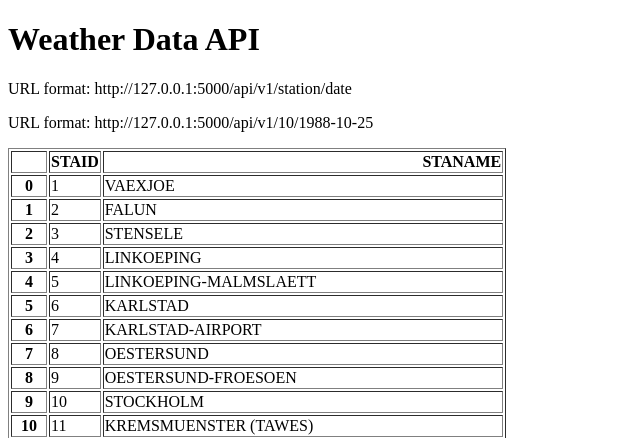
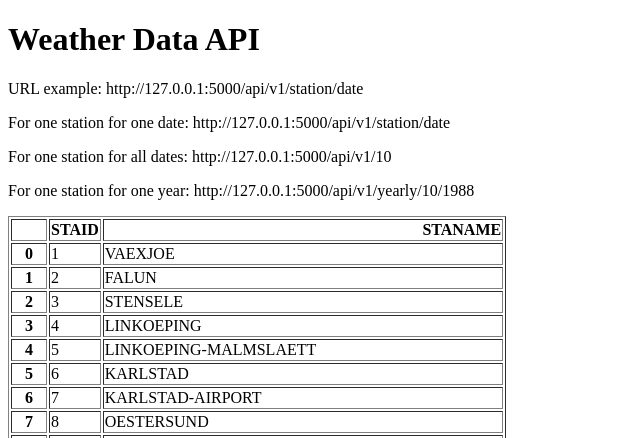
Before and after one commit to WardenClyffe17/A-historical-weather-forecast-data-website, a Flask app: page / in a window 1280 px wide. Shown: the top 438 px of the page, without its empty margins (0-640 px from the left). Run offline with Flask 3, Linux system fonts and the light colour scheme.

Commit message:
add url endpoints fir yearly and all data

```diff
--- a/main.py
+++ b/main.py
@@ -20,6 +20,22 @@ def about(station, date):
             "date": date,
             "temperature": temperature}
 
+@app.route("/api/v1/<station>")
+def all_data(station):
+    filename = "data_small/TG_STAID" + str(station).zfill(6) + ".txt"
+    df = pd.read_csv(filename, skiprows=20, parse_dates=["    DATE"])
+    result = df.to_dict(orient="records")
+    return result
+
+
+@app.route("/api/v1/yearly/<station>/<year>")
+def yearly(station, year):
+    filename = "data_small/TG_STAID" + str(station).zfill(6) + ".txt"
+    df = pd.read_csv(filename, skiprows=20)
+    df["    DATE"] = df["    DATE"].astype(str)
+    result = df[df["    DATE"].str.startswith(str(year))].to_dict(orient="records")
+    return result
+
 
 if __name__ == "__main__":
     app.run(debug=True)
--- a/templates/home.html
+++ b/templates/home.html
@@ -6,8 +6,10 @@
 </head>
 <body>
 <h1>Weather Data API</h1>
-<p>URL format: http://127.0.0.1:5000/api/v1/station/date</p>
-<P>URL format: http://127.0.0.1:5000/api/v1/10/1988-10-25</P>
+<p>URL example: http://127.0.0.1:5000/api/v1/station/date</p>
+<p>For one station for one date: http://127.0.0.1:5000/api/v1/station/date</p>
+<P>For one station for all dates: http://127.0.0.1:5000/api/v1/10</P>
+<P>For one station for one year: http://127.0.0.1:5000/api/v1/yearly/10/1988</P>
 <p>{{data|safe}}</p>
 </body>
 </html>
```
